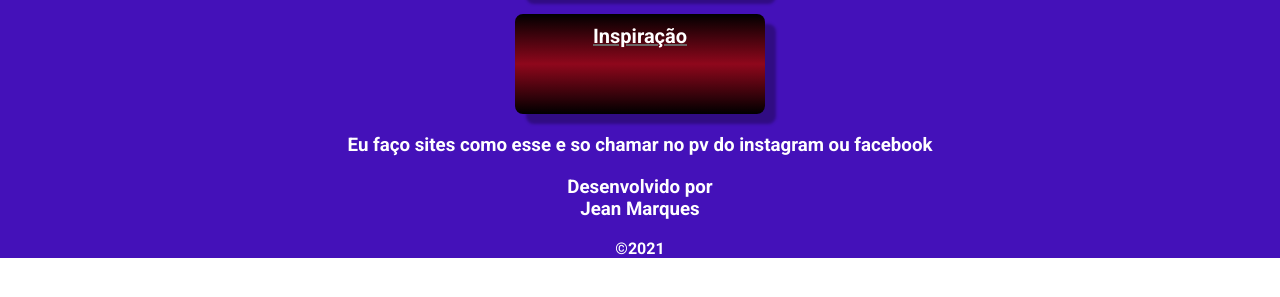
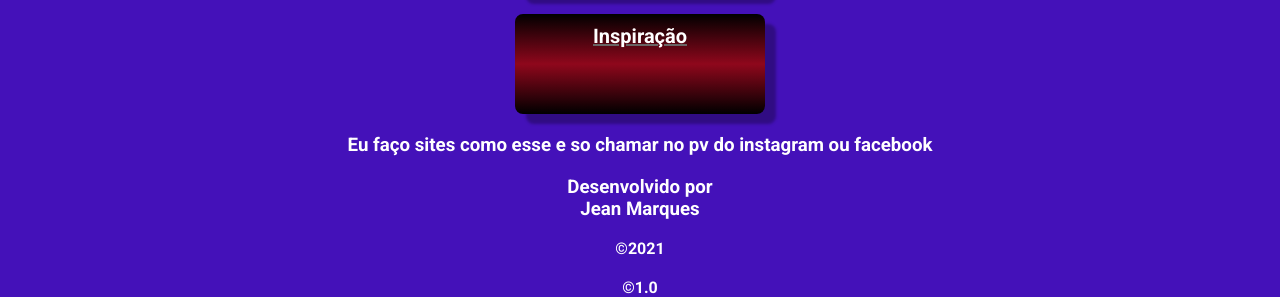
Before and after one commit to kabutoaa/eo_jean, a plain HTML site: page index.html in a window 1280 px wide. Shown: the part 1091-1388 px from the top of the page. Before the commit the page ends 1349 px from the top, so only its background shows below. Drawn offline with Linux system fonts and the light colour scheme.

Commit message:
finalizando o projeto

```diff
--- a/index.html
+++ b/index.html
@@ -61,10 +61,14 @@
     <h3>Eu faço sites como esse e so chamar no pv do instagram ou facebook</h3>
 </footer>
 
-    <footer>
-        <h3>Desenvolvido por <br> Jean Marques</h3><br>
-        <p>&copy;2021</p>
-    </footer>
+<footer>
+    <h3>Desenvolvido por <br> Jean Marques</h3><br>
+    <p>&copy;2021</p>
+</footer>
+
+<footer>
+    <p>&copy;1.0</p>
+</footer>
 
 
 </div>
```
Also changed, not shown: j.css (line endings or trailing spaces).
